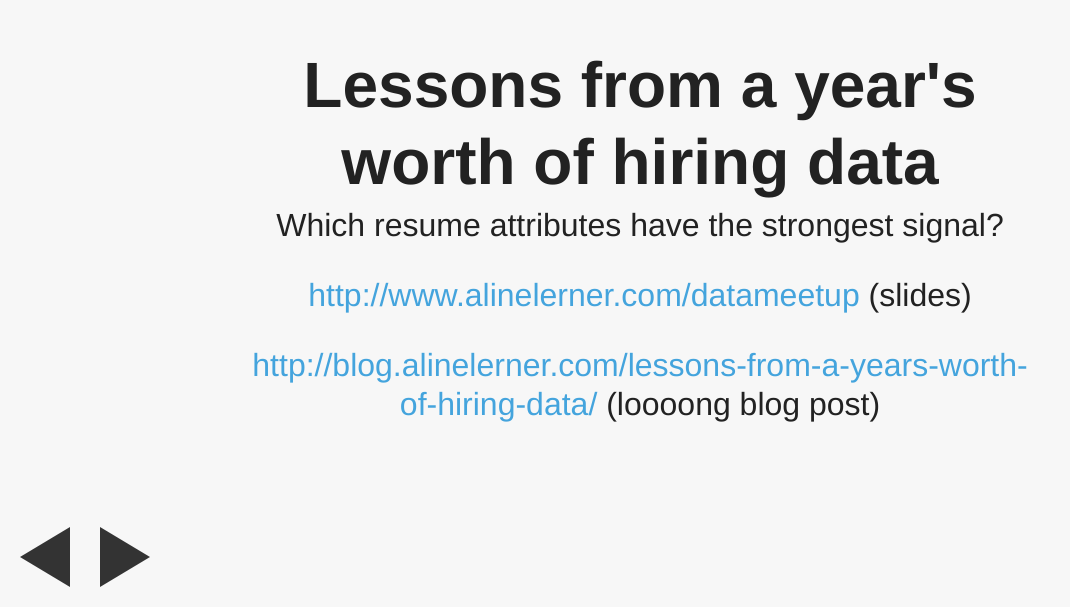
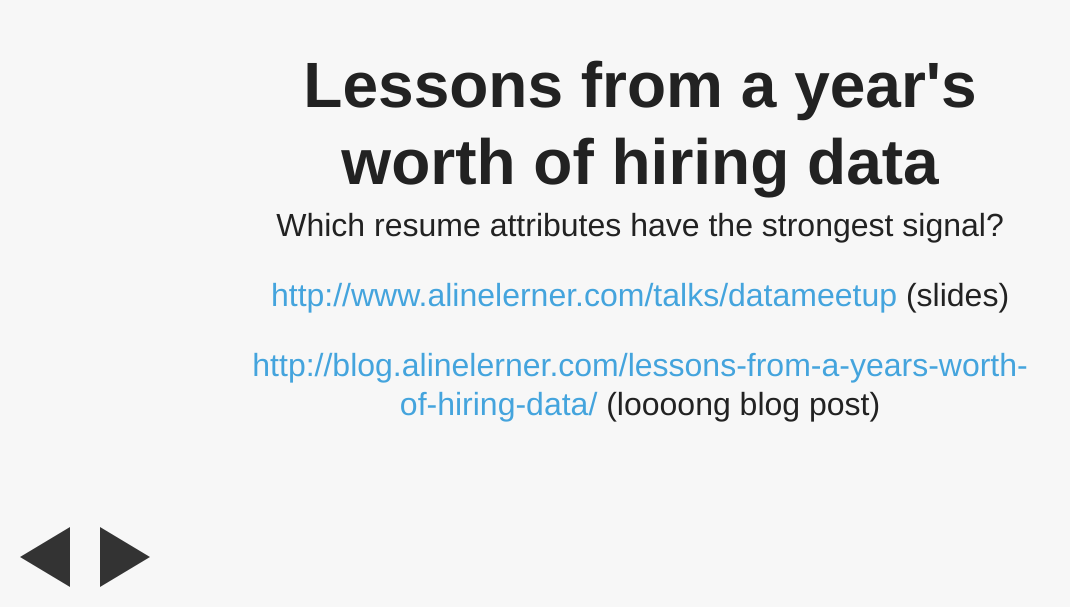
Before and after one commit to leeny/talks, a plain HTML site: page datameetup/datameetup/index.html in a window 1280 px wide. Shown: the part 193-800 px from the top of the page, without its empty margins (0-1070 px from the left). Drawn offline with Linux system fonts and the light colour scheme; a script that the page names is missing.

Commit message:
updated link to talk to reflect new path

```diff
--- a/datameetup/datameetup/index.html
+++ b/datameetup/datameetup/index.html
@@ -414,7 +414,7 @@ pre .chunk {
     <section class="slide"><h1 id="lessons-from-a-year-s-worth-of-hiring-data">Lessons from a year&#39;s worth of hiring data</h1>
 <h2 id="which-resume-attributes-have-the-strongest-signal-">Which resume attributes have the strongest signal?</h2>
 <p><p></p></p>
-<h2 id="http-www-alinelerner-com-datameetup-slides-"><a href="http://www.alinelerner.com/talks/datameetup">http://www.alinelerner.com/datameetup</a> (slides)</h2>
+<h2 id="http-www-alinelerner-com-datameetup-slides-"><a href="http://www.alinelerner.com/talks/datameetup">http://www.alinelerner.com/talks/datameetup</a> (slides)</h2>
 <p><p></p></p>
 <h2 id="http-blog-alinelerner-com-lessons-from-a-years-worth-of-hiring-data-loooong-blog-post-"><a href="http://blog.alinelerner.com/lessons-from-a-years-worth-of-hiring-data/">http://blog.alinelerner.com/lessons-from-a-years-worth-of-hiring-data/</a> (loooong blog post)</h2>
 </section>
```
